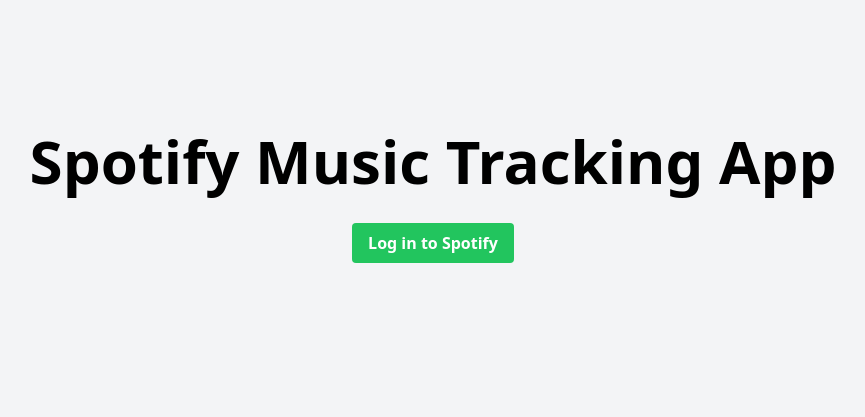
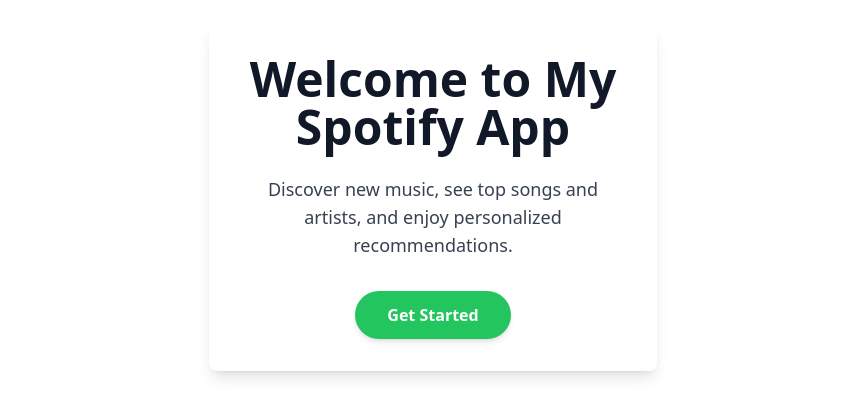
Before and after one commit to masashiyo/MusicRecFrontEnd, a React (Vite) app: page / in a window 1280 px wide. Shown: the part 203-620 px from the top of the page, without its empty margins (207-1072 px from the left). Built offline with nearby package versions, Linux system fonts and the light colour scheme.

Commit message:
WIP on navbar and added a new page

```diff
--- a/package.json
+++ b/package.json
@@ -12,7 +12,7 @@
   "dependencies": {
     "react": "^18.2.0",
     "react-dom": "^18.2.0",
-    "react-router-dom": "^6.21.1"
+    "react-router-dom": "^6.22.3"
   },
   "devDependencies": {
     "@types/react": "^18.2.43",
--- a/src/App.jsx
+++ b/src/App.jsx
@@ -1,16 +1,18 @@
 import { BrowserRouter, Routes, Route } from 'react-router-dom';
-import Home from './pages/HomePage'
+import LogIn from './pages/LogInPage.jsx'
 import NoPage from './pages/NoPage'
 import LoggedIn from './pages/Redirect.jsx'
 import SongRecommendation from './pages/SongRecommendation.jsx';
 import TopSongsAndArtists from './pages/TopSongsAndArtists.jsx';
+import HomePage from './pages/HomePage.jsx';
 
 function App() {
   return (
     <BrowserRouter>
       <Routes>
-        <Route index element={<Home/>} />
-        <Route path="/home" element={<Home/>} />
+        <Route index element={<LogIn/>} />
+        <Route path="/logIn" element={<LogIn/>} />
+        <Route path="/home" element={<HomePage/>}/>
         <Route path="/redirect" element={<LoggedIn/>} />
         <Route path="/topSongsAndArtists" element={<TopSongsAndArtists/>} />
         <Route path="/songRecommendation" element={<SongRecommendation/>}/>
--- /dev/null
+++ b/src/components/NavigationBar.jsx
@@ -0,0 +1,20 @@
+import { Link } from "react-router-dom";
+
+export default function NavigationBar() {
+
+
+    return (
+        <div className="bg-white">
+            <div>
+                <Link to="/home">Home</Link>
+            </div>
+            <div>
+                <Link to="/songRecommendation">Song Recommendations</Link>
+            </div>
+            <div>
+                <Link to="/topSongsAndArtists">Top Tracks and Artists</Link>
+            </div>
+        </div>
+    )
+
+}
--- a/src/pages/HomePage.jsx
+++ b/src/pages/HomePage.jsx
@@ -1,23 +1,16 @@
-import React from 'react';
+import React from "react"
+import NavigationBar from "../components/NavigationBar"
 
-function HomePage() {
+export default function HomePage() {
 
-  const handleSpotifyAPIOAuth = () => {
-    fetch("http://localhost:8080/auth/login")
-    .then((response) => response.text())
-    .then(response => {
-      window.location.replace(response)
-    })
-  }
 
-  return (
-    <div className="flex justify-center items-center h-screen bg-gray-100">
-      <header className="text-center">
-        <h1 className='text-6xl font-bold mb-8'>Spotify Music Tracking App</h1>
-        <button className="bg-green-500 hover:bg-green-600 text-white font-bold py-2 px-4 rounded duration-300 ease-in-out" onClick={handleSpotifyAPIOAuth}>Log in to Spotify</button>
-      </header>
-    </div>
-  );
+
+    return (
+        <>
+            <NavigationBar/>
+            <div className="min-h-screen flex justify-center items-center text-black">
+                TESTING
+            </div>
+        </>
+    )
 }
-
-export default HomePage;
--- /dev/null
+++ b/src/pages/LogInPage.jsx
@@ -0,0 +1,24 @@
+import React from 'react';
+
+function LogInPage() {
+
+  const handleSpotifyAPIOAuth = () => {
+    fetch("http://localhost:8080/auth/login")
+    .then((response) => response.text())
+    .then(response => {
+      window.location.replace(response)
+    })
+  }
+
+  return (
+    <div className="min-h-screen flex justify-center items-center">
+      <div className="max-w-md p-8 bg-white shadow-lg rounded-lg text-center">
+        <h1 className="text-5xl font-extrabold text-gray-900 mb-6">Welcome to My Spotify App</h1>
+        <p className="text-lg text-gray-700 mb-8">Discover new music, see top songs and artists, and enjoy personalized recommendations.</p>
+        <button className="bg-green-500 hover:bg-green-600 text-white font-semibold py-3 px-8 rounded-full shadow-md transition duration-300" onClick={handleSpotifyAPIOAuth}>Get Started</button>
+      </div>
+    </div>
+  );
+}
+
+export default LogInPage;
--- a/src/pages/NoPage.jsx
+++ b/src/pages/NoPage.jsx
@@ -1,5 +1,10 @@
+import NavigationBar from "../components/NavigationBar"
+
 export default function NoPage() {
     return (
-        <h1>PAGE NOT FOUND</h1>
+        <>
+            <NavigationBar />
+            <h1 className="text-4xl">PAGE NOT FOUND</h1>
+        </>
     )
 }
--- a/src/pages/Redirect.jsx
+++ b/src/pages/Redirect.jsx
@@ -1,9 +1,7 @@
 import React from 'react';
 
 export default function Redirect() {
-    let url = window.location.pathname;
-    url = url.slice(9)
     return (
-        <h1>Loading... Redirecting you shortly</h1>
+        <h1 className='text-6xl'>Loading... Redirecting you shortly</h1>
     )
 }
--- a/src/pages/SongRecommendation.jsx
+++ b/src/pages/SongRecommendation.jsx
@@ -2,6 +2,7 @@ import React, { useState, useEffect } from 'react';
 import SongSearchBar from '../components/SongSearchBar';
 import SongRecModal from '../components/SongRecModal';
 import TrackCard from '../components/TrackCard';
+import NavigationBar from '../components/NavigationBar';
 
 const SongRecommendation = () => {
     const [tracksSelected, setTracksSelected] = useState([]);
@@ -70,6 +71,7 @@ const SongRecommendation = () => {
 
     return(
         <div className=''>
+            <NavigationBar />
             <div className='bg-green-500 text-white py-6 mb-10 flex flex-col items-center'>
                 <h1 className='text-5xl mb-20 mt-6'>Song Recommendations</h1>
             </div>
--- a/src/pages/TopSongsAndArtists.jsx
+++ b/src/pages/TopSongsAndArtists.jsx
@@ -1,6 +1,7 @@
 import React, { useState, useEffect } from 'react';
 import ArtistCard from '../components/ArtistCard.jsx';
 import TrackCard from '../components/TrackCard.jsx';
+import NavigationBar from '../components/NavigationBar.jsx';
 
 const TopTracksAndArtists = () => {
   const [userTopArtists, setUserTopArtists] = useState([]);
@@ -84,6 +85,7 @@ const TopTracksAndArtists = () => {
 
   return (
     <div>
+    <NavigationBar/>
     <header className="bg-green-500 text-white py-6 flex flex-col items-center">
       <h1 className="text-5xl mb-20 mt-6">Most Listened to Artists and Tracks</h1>
       <div className="trackAndArtistNumber flex justify-center mb-4">
@@ -113,7 +115,7 @@ const TopTracksAndArtists = () => {
     </header>
     <div className="justify-center">
       <h1 className="text-6xl m-10 text-center">{!fetching ? currentButtonClicked : ""}</h1>
-      <div className="flex flex-col items-center">
+      <div className="flex flex-col items-center ">
         {fetching ? <h1 className='text-6xl'>Loading...</h1> : (currentButtonClicked === "Artists" ? mappedArtists : mappedTracks)}
       </div>
     </div>
```
Also changed, not shown: 1 other file (tests, documents, lock files or other folders).
